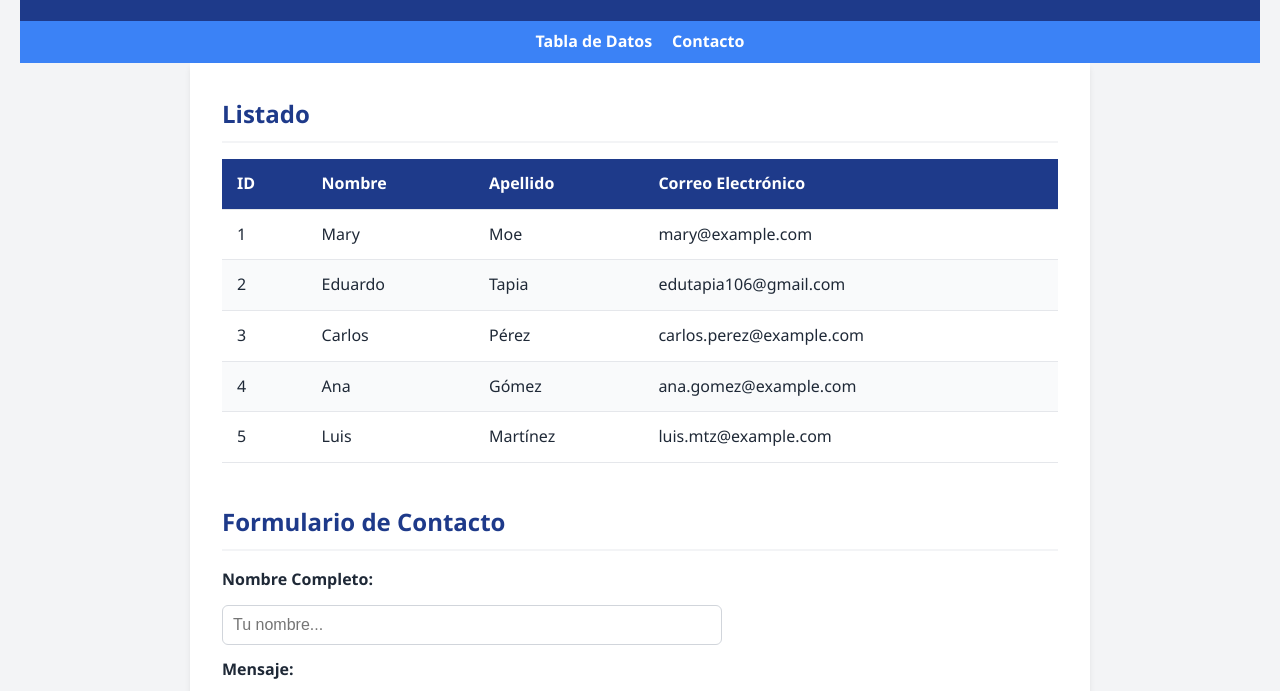
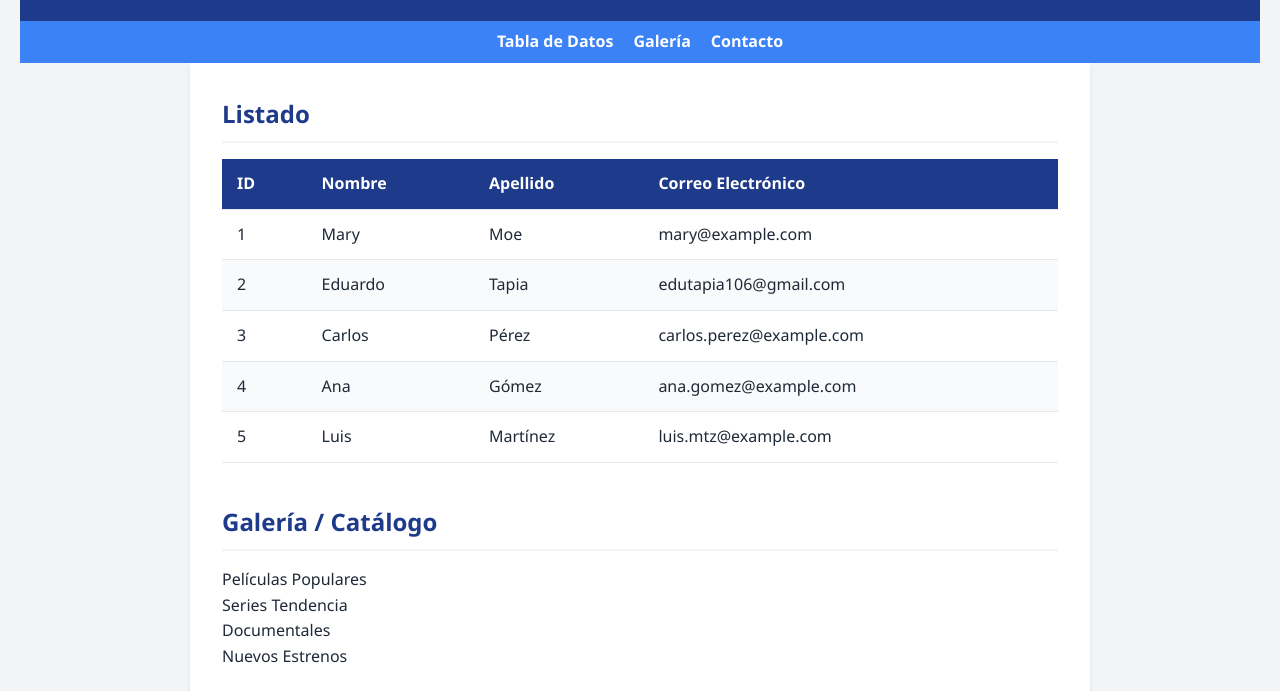
Before and after one commit to edutapia106-mc/proyecto-final-git, a plain HTML site: page index.html in a window 1280 px wide. Shown: the part 98-789 px from the top of the page. Drawn offline with Linux system fonts and the light colour scheme.

```diff
--- a/index.html
+++ b/index.html
@@ -3,7 +3,7 @@
 <head>
   <meta charset="UTF-8">
   <meta name="viewport" content="width=device-width, initial-scale=1.0">
-  <title>Proyecto Colaborativo</title>
+  <title>Proyecto Colaborativo - Usuarios de Netflix</title>
   <link rel="stylesheet" href="style.css">
 </head>
 <body>
@@ -15,6 +15,7 @@
   <nav>
     <ul>
       <li><a href="#tabla">Tabla de Datos</a></li>
+      <li><a href="#galeria">Galería</a></li>
       <li><a href="#contacto">Contacto</a></li>
     </ul>
   </nav>
@@ -66,6 +67,18 @@
       </table>
     </section>
 
+    <!-- Tarea Estudiante A: Sección Galería / Grid -->
+    <section id="galeria">
+      <h2>Galería / Catálogo</h2>
+      <div class="grid-galeria">
+        <div class="card-item">Películas Populares</div>
+        <div class="card-item">Series Tendencia</div>
+        <div class="card-item">Documentales</div>
+        <div class="card-item">Nuevos Estrenos</div>
+      </div>
+    </section>
+
+    <!-- Tarea Estudiante B: Sección Acerca de y Formulario -->
     <section id="contacto">
       <h2>Formulario de Contacto</h2>
       <form action="#" method="post">
```
